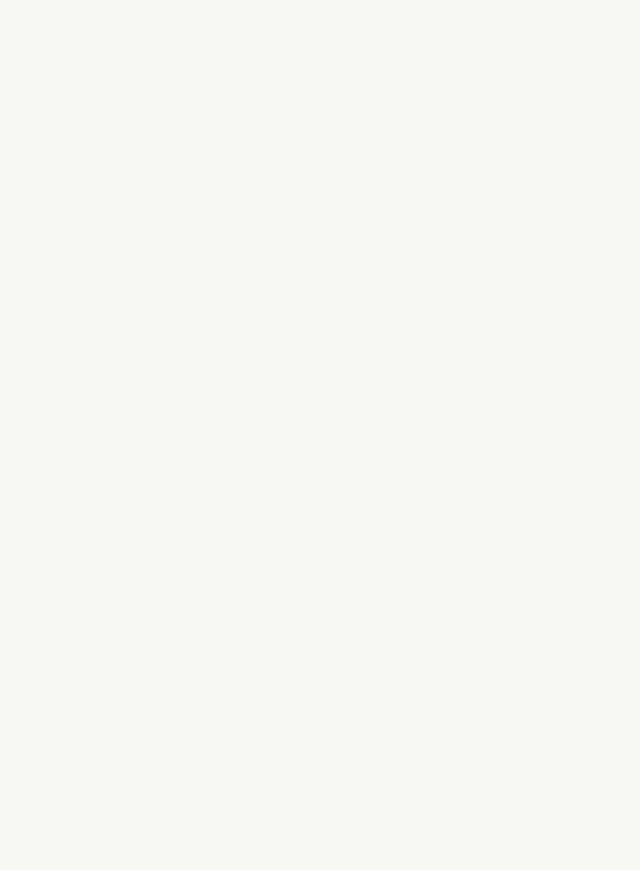
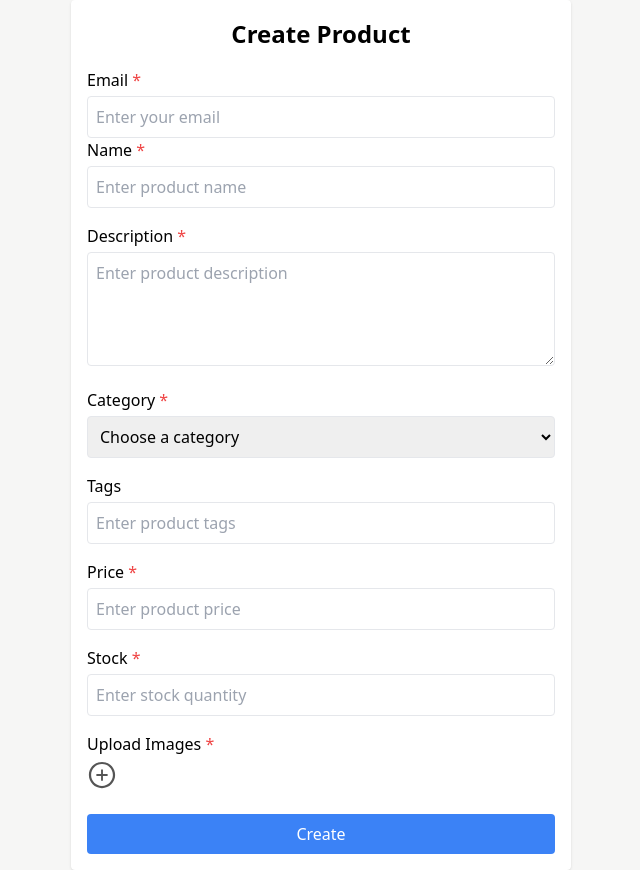
Before and after one commit to rudarmonga/UrbanCart_E-Commerce_web-site, a React (Create React App) app in the folder frontend/: page /create-product in a window 1280 px wide. Before the commit this address had no page. Shown: the whole page, without its empty margins (319-959 px from the left). Before the commit the page ends 800 px from the top, so only its background shows below. Built offline with nearby package versions, Linux system fonts and the light colour scheme; the HTML template or start-up script is replaced by a standard one.

Commit message:
Milestone-9

```diff
--- a/frontend/src/App.js
+++ b/frontend/src/App.js
@@ -1,6 +1,6 @@
 import React from 'react'
 import { BrowserRouter,Routes,Route } from 'react-router-dom';
-import {LoginPage,  Home, ActivationPage, SignUpPage} from "./Routess.js";
+import {LoginPage,  Home, ActivationPage, SignUpPage,CreateProduct} from "./Routess.js";
 import "./App.css";
 
 const App = () => {
@@ -11,6 +11,7 @@
       <Route path='/login' element={<LoginPage/>}/>
       <Route path="/sign-up" element={<SignUpPage/>} />
       <Route path="/activation/:activation_token" element={<ActivationPage />} />
+      <Route path='/create-product' element={<CreateProduct/>}/>
     </Routes>
     </BrowserRouter>
 
--- a/frontend/src/Routess.js
+++ b/frontend/src/Routess.js
@@ -2,11 +2,13 @@
 import SignUpPage from "../src/pages/SignUpPage.jsx"
 import ActivationPage from "../src/pages/ActivationPage.jsx";
 import Home from "../src/pages/Home.jsx"
+import CreateProduct from "../src/pages/createProduct.jsx"
 export
 {
     LoginPage,
     SignUpPage,
     ActivationPage,
-    Home
+    Home,
+    CreateProduct
 
 }
--- /dev/null
+++ b/frontend/src/pages/createProduct.jsx
@@ -0,0 +1,198 @@
+import React, { useState, useEffect } from "react";
+import { AiOutlinePlusCircle } from "react-icons/ai";
+
+const CreateProduct = () => {
+    const [images, setImages] = useState([]);
+    const [previewImages, setPreviewImages] = useState([]); // Added state
+    const [name, setName] = useState("");
+    const [description, setDescription] = useState("");
+    const [category, setCategory] = useState("");
+    const [tags, setTags] = useState("");
+    const [price, setPrice] = useState("");
+    const [stock, setStock] = useState("");
+    const [email, setEmail] = useState("");
+
+    const categoriesData = [
+        { title: "Electronics" },
+        { title: "Fashion" },
+        { title: "Books" },
+        { title: "Home Appliances" },
+    ];
+
+    const handleImagesChange = (e) => {
+        const files = Array.from(e.target.files);
+
+        setImages((prevImages) => prevImages.concat(files));
+
+        const imagePreviews = files.map((file) => URL.createObjectURL(file));
+        setPreviewImages((prevPreviews) => prevPreviews.concat(imagePreviews));
+    };
+
+    useEffect(() => {
+        // Cleanup object URLs to avoid memory leaks
+        return () => {
+            previewImages.forEach((url) => URL.revokeObjectURL(url));
+        };
+    }, [previewImages]);
+
+    const handleSubmit = (e) => {
+        e.preventDefault();
+        const productData = {
+            name,
+            description,
+            category,
+            tags,
+            price,
+            stock,
+            email,
+            images,
+        };
+        console.log("Product Data:", productData);
+        alert("Product created successfully!");
+        // Clear the form after submission
+        setImages([]);
+        setPreviewImages([]); // Clear preview images
+        setName("");
+        setDescription("");
+        setCategory("");
+        setTags("");
+        setPrice("");
+        setStock("");
+        setEmail("");
+    };
+
+    return (
+        <div className="w-[90%] max-w-[500px] bg-white shadow h-auto rounded-[4px] p-4 mx-auto">
+            <h5 className="text-[24px] font-semibold text-center">Create Product</h5>
+            <form onSubmit={handleSubmit}>
+                <div className="mt-4">
+                    <label className="pb-1 block">
+                        Email <span className="text-red-500">*</span>
+                    </label>
+                    <input
+                        type="email"
+                        value={email}
+                        className="w-full p-2 border rounded"
+                        onChange={(e) => setEmail(e.target.value)}
+                        placeholder="Enter your email"
+                        required
+                    />
+                </div>
+                <div>
+                    <label className="pb-1 block">
+                        Name <span className="text-red-500">*</span>
+                    </label>
+                    <input
+                        type="text"
+                        value={name}
+                        className="w-full p-2 border rounded"
+                        onChange={(e) => setName(e.target.value)}
+                        placeholder="Enter product name"
+                        required
+                    />
+                </div>
+                <div className="mt-4">
+                    <label className="pb-1 block">
+                        Description <span className="text-red-500">*</span>
+                    </label>
+                    <textarea
+                        value={description}
+                        className="w-full p-2 border rounded"
+                        onChange={(e) => setDescription(e.target.value)}
+                        placeholder="Enter product description"
+                        rows="4"
+                        required
+                    ></textarea>
+                </div>
+                <div className="mt-4">
+                    <label className="pb-1 block">
+                        Category <span className="text-red-500">*</span>
+                    </label>
+                    <select
+                        className="w-full p-2 border rounded"
+                        value={category}
+                        onChange={(e) => setCategory(e.target.value)}
+                        required
+                    >
+                        <option value="">Choose a category</option>
+                        {categoriesData.map((i) => (
+                            <option value={i.title} key={i.title}>
+                                {i.title}
+                            </option>
+                        ))}
+                    </select>
+                </div>
+                <div className="mt-4">
+                    <label className="pb-1 block">Tags</label>
+                    <input
+                        type="text"
+                        value={tags}
+                        className="w-full p-2 border rounded"
+                        onChange={(e) => setTags(e.target.value)}
+                        placeholder="Enter product tags"
+                    />
+                </div>
+                <div className="mt-4">
+                    <label className="pb-1 block">
+                        Price <span className="text-red-500">*</span>
+                    </label>
+                    <input
+                        type="number"
+                        value={price}
+                        className="w-full p-2 border rounded"
+                        onChange={(e) => setPrice(e.target.value)}
+                        placeholder="Enter product price"
+                        required
+                    />
+                </div>
+                <div className="mt-4">
+                    <label className="pb-1 block">
+                        Stock <span className="text-red-500">*</span>
+                    </label>
+                    <input
+                        type="number"
+                        value={stock}
+                        className="w-full p-2 border rounded"
+                        onChange={(e) => setStock(e.target.value)}
+                        placeholder="Enter stock quantity"
+                        required
+                    />
+                </div>
+                <div className="mt-4">
+                    <label className="pb-1 block">
+                        Upload Images <span className="text-red-500">*</span>
+                    </label>
+                    <input
+                        type="file"
+                        id="upload"
+                        className="hidden"
+                        multiple
+                        onChange={handleImagesChange} // Corrected handler name
+                        required
+                    />
+                    <label htmlFor="upload" className="cursor-pointer">
+                        <AiOutlinePlusCircle size={30} color="#555" />
+                    </label>
+                    <div className="flex flex-wrap mt-2">
+                        {previewImages.map((img, index) => ( // Using previewImages
+                            <img
+                                src={img}
+                                key={index}
+                                alt="Preview"
+                                className="w-[100px] h-[100px] object-cover m-2"
+                            />
+                        ))}
+                    </div>
+                </div>
+                <button
+                    type="submit"
+                    className="w-full mt-4 bg-blue-500 text-white p-2 rounded"
+                >
+                    Create
+                </button>
+            </form>
+        </div>
+    );
+};
+
+export default CreateProduct;
```
